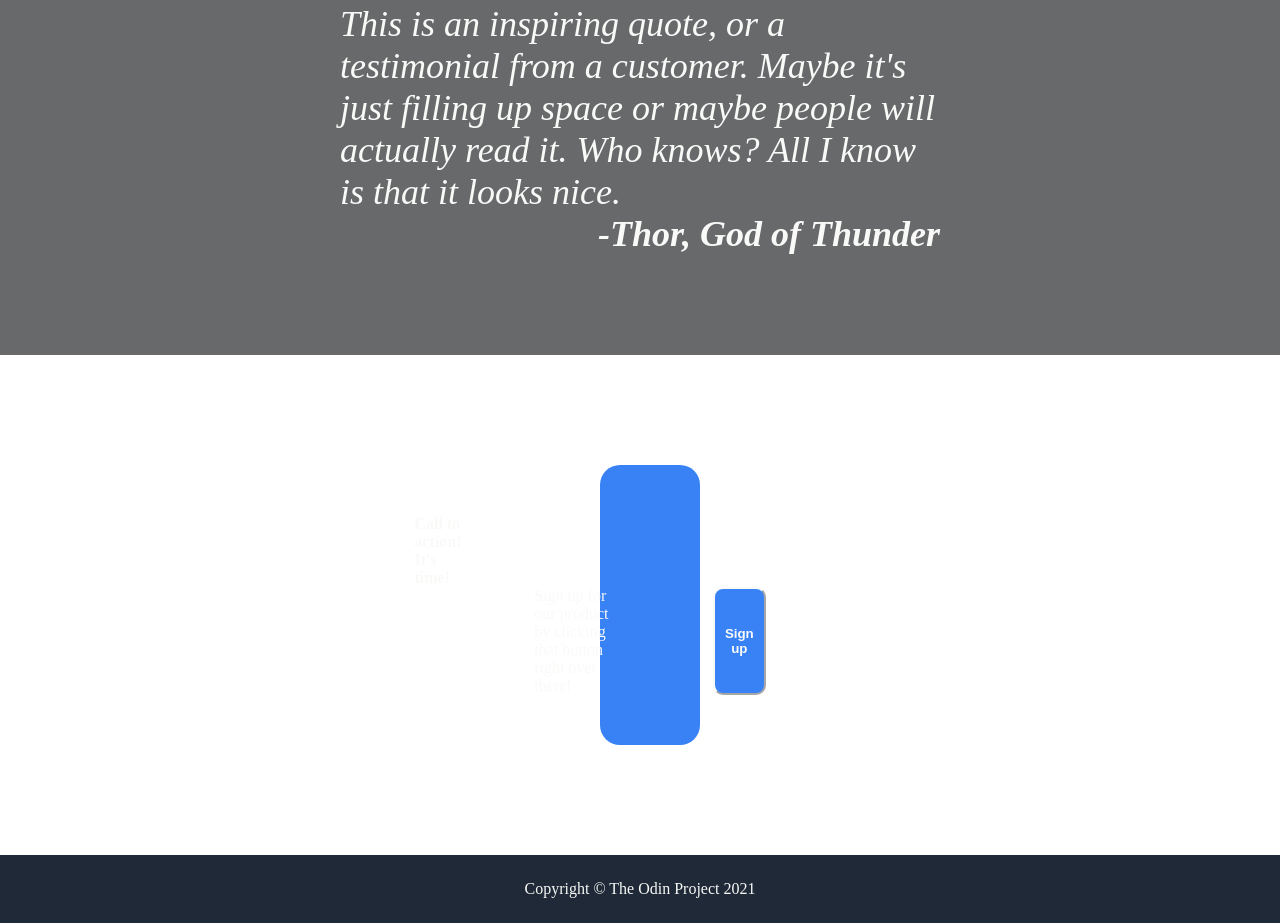
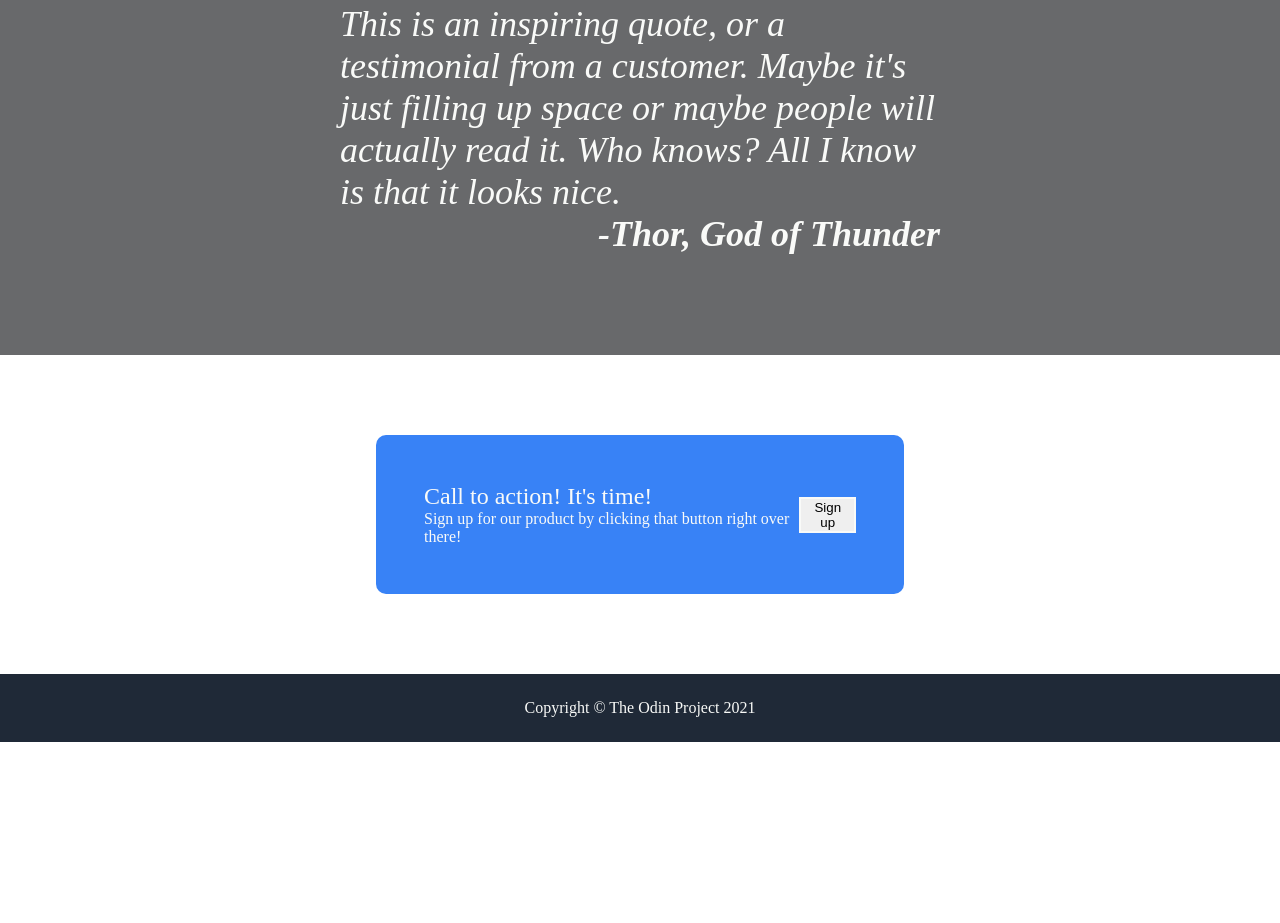
Before and after one commit to Drew-Kemp/Landing-Page, a plain HTML site: page index.html in a window 1280 px wide. Shown: the part 1507-2430 px from the top of the page. After the commit the page ends 2249 px from the top, so only its background shows below. Drawn offline with Linux system fonts and the light colour scheme.

Commit message:
Change css to container

```diff
--- a/index.html
+++ b/index.html
@@ -58,14 +58,17 @@
             or maybe people will actually read it. Who knows? All I know is that it looks nice.</div>
         <div class="quote-2">-Thor, God of Thunder</div>
     </div>
-    <div class="container">
-        <div class="inner-container">
-            <div class="header-banner">Call to action! It's time!</div>
-            <div class="sub-container">
+    <div class="sign-up">
+        <div class="container">
+            <div class="left">
+                <div class="header-banner">Call to action! It's time!</div>
                 <div class="header-text">Sign up for our product by clicking that button right over there!</div>
+            </div>
+            <div class="right">
                 <button class="button-two">Sign up</button>
             </div>
         </div>
+    </div>
     </div>
     <div class="footer">
         <div class="footer-text">Copyright © The Odin Project 2021</div>
--- a/styles.css
+++ b/styles.css
@@ -128,46 +128,35 @@ h3 {
     font-weight: 900;
 }
 
-.container {
-    margin: 0;
-    padding: 10px 500px;
+.sign-up {
+    display: flex;
+    justify-content: center;
+    align-items: center;
+    padding: 5em 13em;
 }
 
-.inner-container {
+.container {
     display: flex;
-    flex-direction: column;
+    justify-content: space-around;
     align-items: center;
-    justify-content: center;
-    padding: 50px;
-    margin: 100px;
     background-color: #3882f6;
-    border-radius: 20px;
+    padding: 3em;
+    width: 50%;
+    border-radius: 10px;
 }
 
-.sub-container {
-    display: flex;
-    gap: 100px;
+.button-two {
+    border: 2px solid #f9faf8;
 }
 
 .header-banner {
-    margin-right: 424px;
-    font-weight: 900;
-    color: #f9faf8
-
-}
-
-.button-two {
-    padding: 10px;
-    width: 80px;
-    border-radius: 10px;
-    background-color: #3882f6;
-    border-color: #f9faf8;
+    font-size: 24px;
     color: #f9faf8;
-    font-weight: 900;
 }
 
 .header-text {
-    color: #f9faf8
+    font-size: 16px;
+    color: #f9faf8;
 }
 
 .footer {
```
